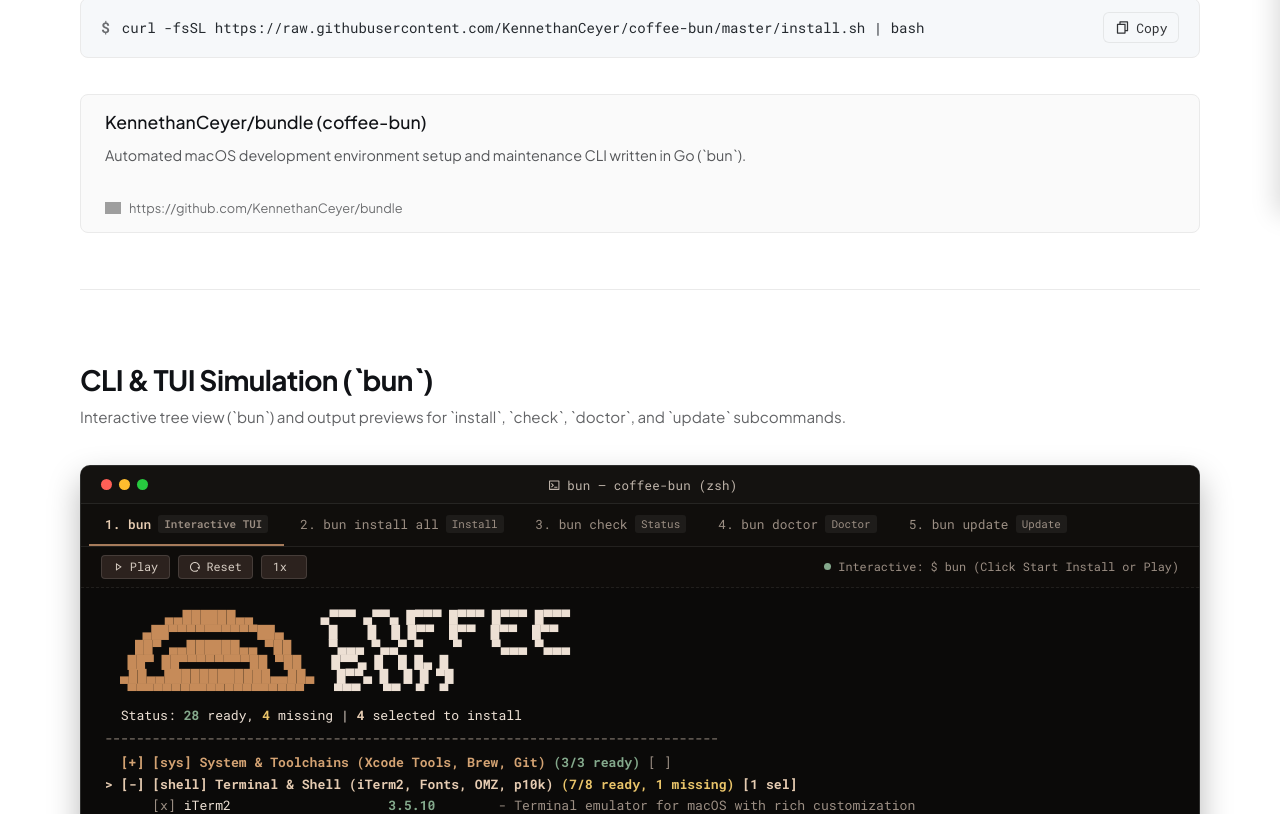
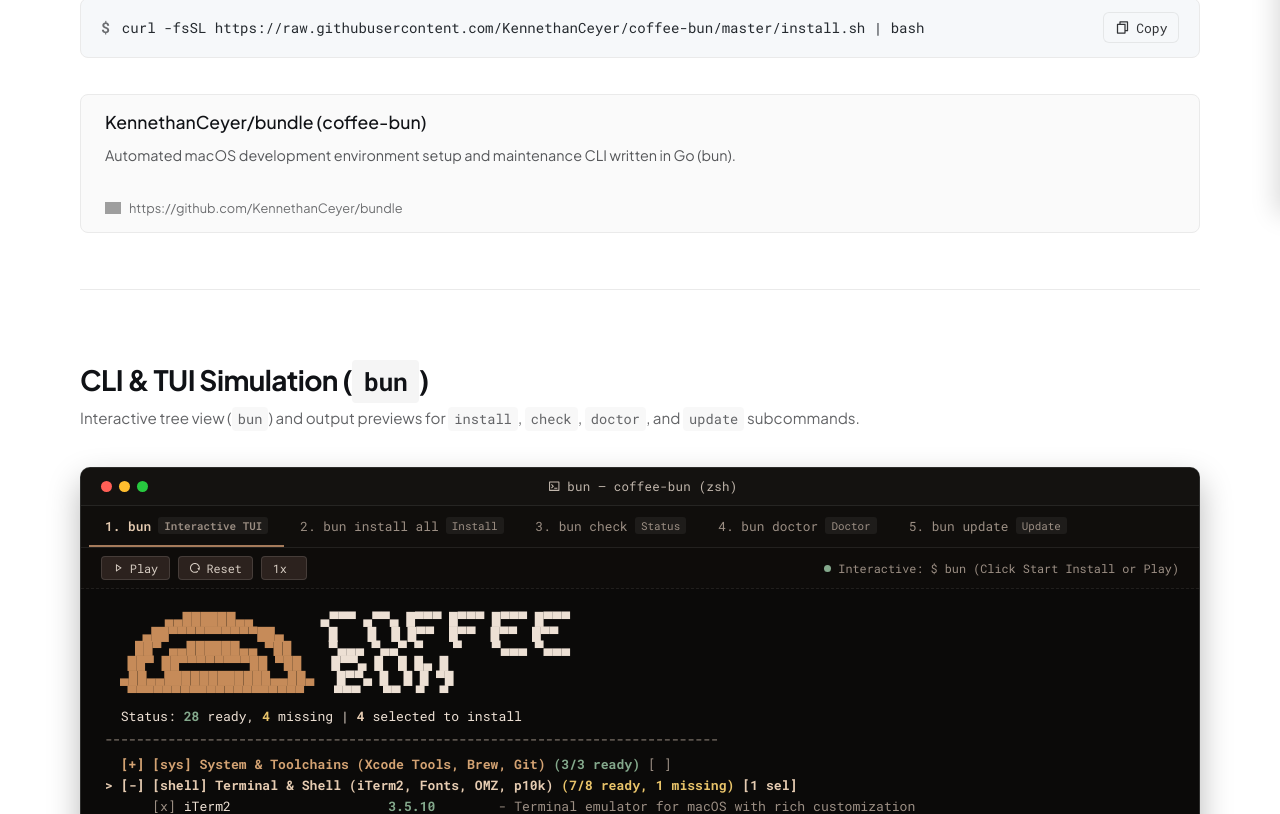
Before and after one commit to KennethanCeyer/dev.sungmin.me, a Next.js app: page /en/coffee-bun in a window 1280 px wide. Shown: the part 586-1400 px from the top of the page. Built offline with nearby package versions, Linux system fonts and the light colour scheme; grey boxes are pictures that could not be loaded.

Commit message:
fix: convert inline backtick snippets to code tags and keep feature card titles on a single line

```diff
--- a/src/app/[lang]/coffee-bun/page.tsx
+++ b/src/app/[lang]/coffee-bun/page.tsx
@@ -333,6 +333,7 @@
   border: 1px solid ${({ theme }) => theme.border};
   display: flex;
   flex-direction: column;
+  min-width: 0;
   transition: border-color 0.2s ease;
 
   &:hover {
@@ -340,12 +341,15 @@
   }
 
   h3 {
-    font-size: 1.05rem;
+    font-size: 1rem;
     font-weight: 600;
     margin: 0 0 0.55rem;
     color: ${({ theme }) => theme.text};
     border: none;
     padding: 0;
+    white-space: nowrap;
+    overflow: hidden;
+    text-overflow: ellipsis;
   }
 
   p {
@@ -493,6 +497,17 @@
   items: MatrixToolItem[];
 }
 
+const renderInlineCode = (text: string) => {
+  if (!text) return null;
+  const parts = text.split(/(`[^`]+`)/g);
+  return parts.map((part, idx) => {
+    if (part.startsWith("`") && part.endsWith("`") && part.length >= 2) {
+      return <code key={idx}>{part.slice(1, -1)}</code>;
+    }
+    return part;
+  });
+};
+
 export default function CoffeeBunDetailPage() {
   const params = useParams();
   const lang = (params?.lang as string) || "en";
@@ -509,10 +524,7 @@
       desc: t("coffee_bun.f1_desc"),
     },
     {
-      title: t(
-        "coffee_bun.f2_title",
-        "Goroutine Worker Pool & Stdout Pipe"
-      ),
+      title: t("coffee_bun.f2_title", "Concurrent Workers & Stream"),
       desc: t("coffee_bun.f2_desc"),
     },
     {
@@ -520,18 +532,15 @@
       desc: t("coffee_bun.f3_desc"),
     },
     {
-      title: t("coffee_bun.f4_title", "Environment Diagnostics (`bun doctor`)"),
+      title: t("coffee_bun.f4_title", "Diagnostics (`bun doctor`)"),
       desc: t("coffee_bun.f4_desc"),
     },
     {
-      title: t(
-        "coffee_bun.f5_title",
-        "Repository & Package Sync (`bun update`)"
-      ),
+      title: t("coffee_bun.f5_title", "Package Sync (`bun update`)"),
       desc: t("coffee_bun.f5_desc"),
     },
     {
-      title: t("coffee_bun.f6_title", "Non-Interactive CLI Execution"),
+      title: t("coffee_bun.f6_title", "Headless CLI Execution"),
       desc: t("coffee_bun.f6_desc"),
     },
   ];
@@ -921,7 +930,7 @@
               data={{
                 title: "KennethanCeyer/bundle (coffee-bun)",
                 description:
-                  "Automated macOS development environment setup and maintenance CLI written in Go (`bun`).",
+                  "Automated macOS development environment setup and maintenance CLI written in Go (bun).",
                 url: repoUrl,
                 image: "https://avatars.githubusercontent.com/u/7090315?v=4",
                 type: "github",
@@ -933,8 +942,12 @@
         {/* Interactive CLI & Subcommand Simulation Section */}
         <Section id="demo">
           <SectionHeader>
-            <h2>{t("coffee_bun.tui_title", "CLI & TUI Simulation (`bun`)")}</h2>
-            <p>{t("coffee_bun.tui_subtitle")}</p>
+            <h2>
+              {renderInlineCode(
+                t("coffee_bun.tui_title", "CLI & TUI Simulation (`bun`)")
+              )}
+            </h2>
+            <p>{renderInlineCode(t("coffee_bun.tui_subtitle"))}</p>
           </SectionHeader>
 
           <TerminalSimulator />
@@ -949,7 +962,7 @@
                 "Supported Packages & Feature Matrix"
               )}
             </h2>
-            <p>{t("coffee_bun.inventory_subtitle")}</p>
+            <p>{renderInlineCode(t("coffee_bun.inventory_subtitle"))}</p>
           </SectionHeader>
 
           <TableWrapper>
@@ -1014,14 +1027,14 @@
             <h2>
               {t("coffee_bun.features_title", "Architecture & Implementation")}
             </h2>
-            <p>{t("coffee_bun.features_subtitle")}</p>
+            <p>{renderInlineCode(t("coffee_bun.features_subtitle"))}</p>
           </SectionHeader>
 
           <FeaturesGrid>
             {features.map((feat, idx) => (
               <FeatureCard key={idx}>
-                <h3>{feat.title}</h3>
-                <p>{feat.desc}</p>
+                <h3>{renderInlineCode(feat.title)}</h3>
+                <p>{renderInlineCode(feat.desc)}</p>
               </FeatureCard>
             ))}
           </FeaturesGrid>
@@ -1031,7 +1044,7 @@
         <Section id="commands">
           <SectionHeader>
             <h2>{t("coffee_bun.commands_title", "CLI Command Reference")}</h2>
-            <p>{t("coffee_bun.commands_subtitle")}</p>
+            <p>{renderInlineCode(t("coffee_bun.commands_subtitle"))}</p>
           </SectionHeader>
 
           <TableWrapper>
@@ -1050,7 +1063,7 @@
                     <td style={{ fontFamily: "var(--font-roboto-mono)" }}>
                       <code>{cmd.cmd}</code>
                     </td>
-                    <td>{cmd.action}</td>
+                    <td>{renderInlineCode(cmd.action)}</td>
                   </tr>
                 ))}
               </tbody>
@@ -1062,13 +1075,13 @@
         <Section id="install">
           <SectionHeader>
             <h2>{t("coffee_bun.install_heading", "Installation")}</h2>
-            <p>{t("coffee_bun.install_subheading")}</p>
+            <p>{renderInlineCode(t("coffee_bun.install_subheading"))}</p>
           </SectionHeader>
 
           <InstallSectionBlock>
             <InstallBox>
               <h3>1. {t("coffee_bun.install_method_curl", "Shell Script")}</h3>
-              <p>{t("coffee_bun.install_desc_curl")}</p>
+              <p>{renderInlineCode(t("coffee_bun.install_desc_curl"))}</p>
               <FullWidthInstallBanner style={{ margin: 0 }}>
                 <div className="command-wrapper">
                   <span className="prompt-symbol">$</span>
@@ -1082,7 +1095,7 @@
 
             <InstallBox>
               <h3>2. {t("coffee_bun.install_method_brew", "Homebrew")}</h3>
-              <p>{t("coffee_bun.install_desc_brew")}</p>
+              <p>{renderInlineCode(t("coffee_bun.install_desc_brew"))}</p>
               <FullWidthInstallBanner style={{ margin: 0 }}>
                 <div className="command-wrapper">
                   <span className="prompt-symbol">$</span>
@@ -1103,7 +1116,7 @@
               <h3>
                 3. {t("coffee_bun.install_method_source", "Build from Source")}
               </h3>
-              <p>{t("coffee_bun.install_desc_source")}</p>
+              <p>{renderInlineCode(t("coffee_bun.install_desc_source"))}</p>
               <FullWidthInstallBanner style={{ margin: 0 }}>
                 <div className="command-wrapper">
                   <span className="prompt-symbol">$</span>
--- a/src/lib/i18n-resources.ts
+++ b/src/lib/i18n-resources.ts
@@ -36,19 +36,19 @@
         f1_title: "Foldable Tree TUI",
         f1_desc:
           "Groups packages by category with collapsible nodes (`[-]`/`[+]`), multi-select toggles, and keyboard navigation between the tree view and action bar.",
-        f2_title: "Goroutine Worker Pool & Stdout Pipe",
+        f2_title: "Concurrent Workers & Stream",
         f2_desc:
           "Executes independent Homebrew installs, font downloads, and Git clones concurrently, piping the latest stdout line under each running task.",
         f3_title: "Prerequisite & Sudo Polling",
         f3_desc:
           "Detects steps requiring manual elevation (`xcode-select`, OpenJDK JVM symlink), displays the required command, and polls every 2–3s to resume execution automatically.",
-        f4_title: "Environment Diagnostics (`bun doctor`)",
+        f4_title: "Diagnostics (`bun doctor`)",
         f4_desc:
           "Checks macOS architecture, Homebrew PATH entries, `.zshrc` plugin hooks, installed font files, and the `/usr/local/bin/code` symlink.",
-        f5_title: "Repository & Package Sync (`bun update`)",
+        f5_title: "Package Sync (`bun update`)",
         f5_desc:
           "Runs `brew update`/`upgrade` alongside `git pull --ff-only` across Oh My Zsh, Powerlevel10k, Zsh plugins, and `~/.vim_runtime`.",
-        f6_title: "Non-Interactive CLI Execution",
+        f6_title: "Headless CLI Execution",
         f6_desc:
           "Supports headless provisioning via `bun install all` or category-scoped targets (`terminal`, `languages`, `cli`) for scripts and dotfiles.",
         inventory_title: "Supported Packages & Feature Matrix",
@@ -135,7 +135,7 @@
         f1_title: "접이식 트리 TUI",
         f1_desc:
           "카테고리별 폴딩(`[-]`/`[+]`), 다중 선택 토글, 트리 영역과 하단 액션 버튼 간 포커스 이동을 지원합니다.",
-        f2_title: "Goroutine 병렬 실행 및 Stdout 파이프",
+        f2_title: "병렬 실행 및 Stdout 파이프",
         f2_desc:
           "의존성이 없는 Homebrew 설치, 폰트 다운로드, Git 클론 작업을 고루틴으로 병렬 처리하며 각 항목 하단에 실시간 표준출력을 표시합니다.",
         f3_title: "사전 요구사항 및 권한 폴링",
@@ -144,7 +144,7 @@
         f4_title: "환경 상태 진단 (`bun doctor`)",
         f4_desc:
           "macOS 아키텍처, Homebrew PATH, `.zshrc` 테마 및 플러그인 구문, 폰트 파일 경로, `/usr/local/bin/code` 심링크 유효성을 검사합니다.",
-        f5_title: "패키지 및 Git 저장소 업데이트 (`bun update`)",
+        f5_title: "패키지 동기화 (`bun update`)",
         f5_desc:
           "`brew update`/`upgrade`와 함께 Oh My Zsh, Powerlevel10k, Zsh 플러그인, `~/.vim_runtime` 저장소의 최신 커밋을 동기화합니다.",
         f6_title: "비대화형 CLI 실행",
```
Also changed, not shown: 1 other file (tests, documents, lock files or other folders).
